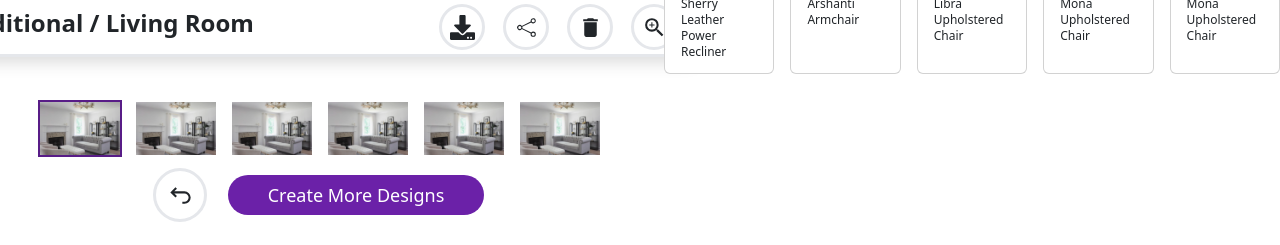
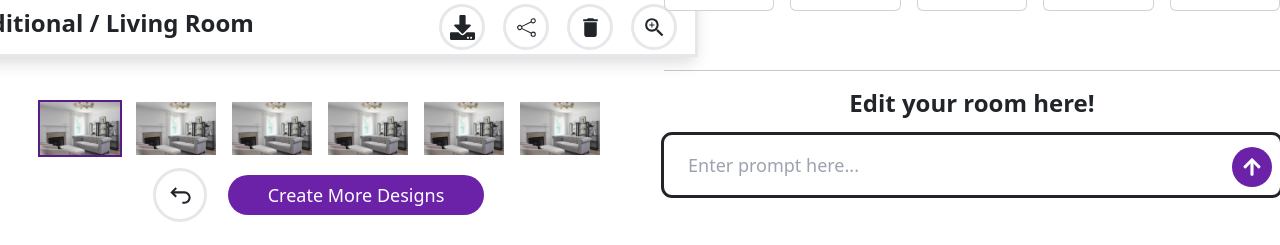
Before and after one commit to OrigamiPaper225/dectorify-mock, a React (Vite) app: page / in a window 1280 px wide. Shown: the part 635-880 px from the top of the page. Built offline with nearby package versions, Linux system fonts and the light colour scheme.

Commit message:
final frontend mock, need to add image change functionality

```diff
--- a/src/App.jsx
+++ b/src/App.jsx
@@ -17,7 +17,7 @@ export default function App() {
             />
           </div>
           <div className=" flex w-1/2">
-            <RecProducts></RecProducts>
+            <RecProducts />
           </div>
         </div>
       </div>
--- a/src/components/RecProducts.jsx
+++ b/src/components/RecProducts.jsx
@@ -1,4 +1,5 @@
 import Assortment from "./Assortment"
+import { FaArrowUp } from "react-icons/fa";
 
 const RecProducts = () => {
   const products = [
@@ -79,6 +80,17 @@ const RecProducts = () => {
         <Assortment title="Accent Chairs" product={products} />
         <Assortment title="End Tables" product={products2} />
       </div>
+      <hr />
+      <div>
+        <h1 className="py-3 text-2xl font-bold text-center">Edit your room here!</h1>
+        <div class="w-full relative flex space-y-3">
+          <input type="text" class="py-3 px-4 outline block w-100 border-black rounded-lg text-lg pr-20" placeholder="Enter prompt here..."/>
+          <div className=" absolute rounded-full w-10 h-10 bg-purple-800 text-white flex justify-center items-center right-2 cursor-pointer">
+            <FaArrowUp size={20}/>
+          </div>
+        </div>
+      </div>
+
     </div>
   )
 }
```
